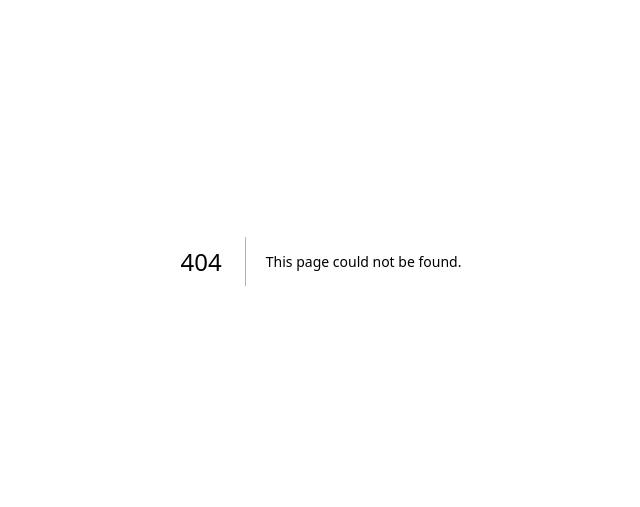
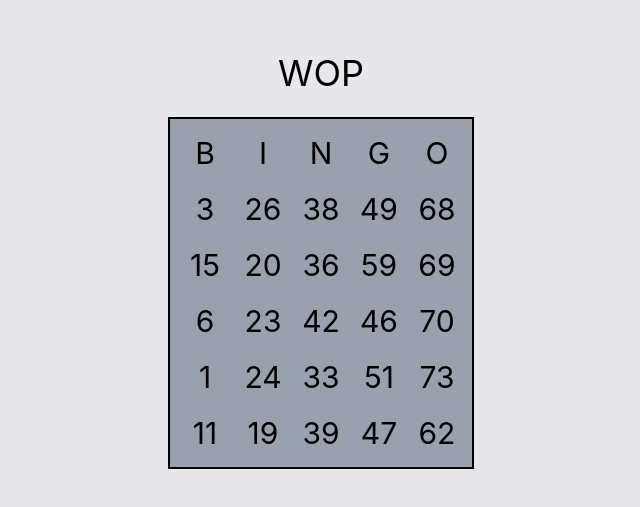
Before and after one commit to RHermanet14/bingo, a Next.js app: page /game in a window 1280 px wide. Before the commit this address had no page. Shown: the part 139-646 px from the top of the page, without its empty margins (319-959 px from the left). Built offline with nearby package versions, Linux system fonts and the light colour scheme.

Commit message:
made board

```diff
--- a/app/browser/grid/Grid.tsx
+++ b/app/browser/grid/Grid.tsx
@@ -9,7 +9,7 @@ export default function Grid({items}: GridProps) {
         <div className="grid grid-cols-1 border-t border-gray-300">
             {items.map((item) => (
                 <div key={item.id} className="flex items-center p-4 bg-gray-100 justify-start gap-2 border-b border-gray-300">
-                    <p className="flex-grow font-semibold truncate text-center">
+                    <p className="grow font-semibold truncate text-center">
                         {item.name}
                     </p>
                     <p>{item.type}</p>
--- /dev/null
+++ b/app/game/board/Board.tsx
@@ -0,0 +1,40 @@
+"use client";
+
+const getBingoNumber = (letter: number): number => {
+        switch(letter) {
+            case 0:
+                return Math.floor(Math.random() * 15) + 1;
+            case 1:
+                return Math.floor(Math.random() * 15) + 15;
+            case 2:
+                return Math.floor(Math.random() * 15) + 30;
+            case 3:
+                return Math.floor(Math.random() * 15) + 45;
+            case 4:
+                return Math.floor(Math.random() * 15) + 60;
+            default:
+                return -1;
+        }
+    };
+
+export default function Board() {
+    const board = [];
+    const numArr: number[] = [];
+    for (let i: number = 0; i < 25; i++) {
+        let space: number = getBingoNumber(i%5);
+        while(numArr.includes(space)) {space = getBingoNumber(i%5);}
+        board.push(<div key={i} onClick={() => alert(`putting chip down on space`)}>{space}</div>);
+        numArr.push(space);
+    }
+
+    return (
+        <div className="grid grid-cols-5 gap-5 text-center text-3xl border-2 p-4 bg-gray-400">
+            <p>B</p>
+            <p>I</p>
+            <p>N</p>
+            <p>G</p>
+            <p>O</p>
+            {board}
+        </div>
+    );
+}
--- /dev/null
+++ b/app/game/page.tsx
@@ -0,0 +1,10 @@
+import Board from "./board/Board"
+
+export default function Page() {
+  return (
+    <div className="min-h-screen bg-gray-200 flex flex-col items-center justify-center">
+      <h1 className="text-4xl mb-6">WOP</h1>
+      <Board/>
+    </div>
+  )
+}
--- a/app/lobby/grid/Grid.tsx
+++ b/app/lobby/grid/Grid.tsx
@@ -9,7 +9,7 @@ export default function Grid({items}: GridProps) {
         <div className="grid grid-cols-1 border-t border-gray-300">
             {items.map((item) => (
                 <div key={item.id} className="flex items-center p-4 bg-gray-100 justify-start gap-2 border-b border-gray-300">
-                    <p className="flex-grow font-semibold truncate text-center">
+                    <p className="grow font-semibold truncate text-center">
                         {item.name}
                     </p>
                     <button
--- a/app/lobby/page.tsx
+++ b/app/lobby/page.tsx
@@ -9,6 +9,7 @@ export default function LobbyPage() {
         {id: 1, name:"john"},
         {id: 2, name:"kelly"},
         {id: 3, name: "crazypineapple808974"},
+        {id: 4, name:"meter"}
       ];
 
     return (
@@ -16,11 +17,11 @@ export default function LobbyPage() {
             <h1 className="text-2xl text-center p-1 bg-gray-400">Lobby Code: 123456</h1>
             <div className="bg-gray-200">
                 <div className="p-2 flex gap-4 text-lg">
-                <button onClick={() => router.replace("/browser")} className="bg-blue-400">Back To Browser</button>
-                <p className="ml-auto">1/30</p>
-                <button className="bg-blue-400">Start Game</button>
+                    <button onClick={() => router.replace("/browser")} className="bg-blue-400">Back To Browser</button>
+                    <p className="ml-auto">1/30</p>
+                    <button onClick={() => router.replace("/game")} className="bg-blue-400">Start Game</button>
                 </div>
-                    <div className="min-h-screen flex flex-col items-center justify-center">
+                <div className="min-h-screen flex flex-col items-center justify-center">
                     <Grid items={items}/>
                 </div>
             </div>
```
